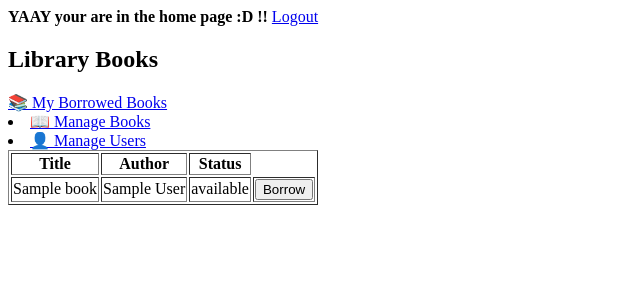
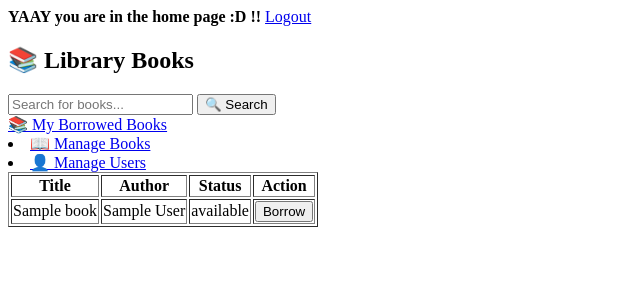
Before and after one commit to Benotshy/Schulbibliothek_Projekt, a PHP site: page / in a window 1280 px wide. Shown: the top 300 px of the page, without its empty margins (0-640 px from the left). Run offline with PHP 8.4, Linux system fonts and the light colour scheme; the visitor is signed in with stand-in values (Sample User, id 1); tables that the repository leaves empty or names only in its code hold one stand-in row (values such as "Sample post").

Commit message:
Implemented search functionality for users on the home page

```diff
--- a/views/index.php
+++ b/views/index.php
@@ -1,17 +1,27 @@
 <?php
 session_start();
-
 
 if (!isset($_SESSION['user_id'])) {
   header("Location: login.php?error=Please login first");
   exit();
 }
+
 require_once '../includes/dbh.inc.php'; // Database connection
 require '../includes/statusUpdate.php';
 
-// Fetch all books
+// ✅ Handle the search functionality
+$search = isset($_GET['search']) ? trim($_GET['search']) : '';
+
+if (!empty($search)) {
+    // Search books by title or author
+    $stmt = $pdo->prepare("SELECT * FROM books WHERE title LIKE ? OR author LIKE ?");
+    $stmt->execute(["%$search%", "%$search%"]);
+} else {
+    // Fetch all books if no search term is provided
     $stmt = $pdo->prepare("SELECT * FROM books");
     $stmt->execute();
+}
+
 $books = $stmt->fetchAll(PDO::FETCH_ASSOC);
 ?>
 
@@ -21,24 +31,35 @@ $books = $stmt->fetchAll(PDO::FETCH_ASSOC);
 <head>
   <meta charset="UTF-8">
   <meta name="viewport" content="width=device-width, initial-scale=1.0">
-  <title>Document</title>
+  <title>Library Home</title>
 </head>
 
 <body>
-  <b>YAAY your are in the home page :D !!</b>
+  <b>YAAY you are in the home page :D !!</b>
   <a href="../controllers/logout.php">Logout</a>
-  <h2>Library Books</h2>
+  <h2>📚 Library Books</h2>
+
+  <form action="index.php" method="GET">
+    <input type="text" name="search" placeholder="Search for books..." value="<?= htmlspecialchars($search) ?>" required>
+    <button type="submit">🔍 Search</button>
+  </form>
+
   <a href="borrowed.php">📚 My Borrowed Books</a>
   <?php if ($_SESSION['role'] === "admin"): ?>
     <li><a href="manage_books.php">📖 Manage Books</a></li>
     <li><a href="users.php">👤 Manage Users</a></li>
   <?php endif; ?>
+
   <table border="1">
     <tr>
       <th>Title</th>
       <th>Author</th>
       <th>Status</th>
+      <th>Action</th>
     </tr>
+    <?php if (empty($books)): ?>
+      <tr><td colspan="4">❌ No books found.</td></tr>
+    <?php else: ?>
       <?php foreach ($books as $book): ?>
         <tr>
           <td><?= htmlspecialchars($book['title']) ?></td>
@@ -50,10 +71,13 @@ $books = $stmt->fetchAll(PDO::FETCH_ASSOC);
                 <input type="hidden" name="book_id" value="<?= $book['id_book'] ?>">
                 <button type="submit">Borrow</button>
               </form>
+            <?php else: ?>
+              Not Available
             <?php endif; ?>
           </td>
         </tr>
       <?php endforeach; ?>
+    <?php endif; ?>
   </table>
 </body>
 
```
Also changed, not shown: controllers/BookController.php (+17 -3 lines). Lines whose indentation alone changed are shown as unchanged.
